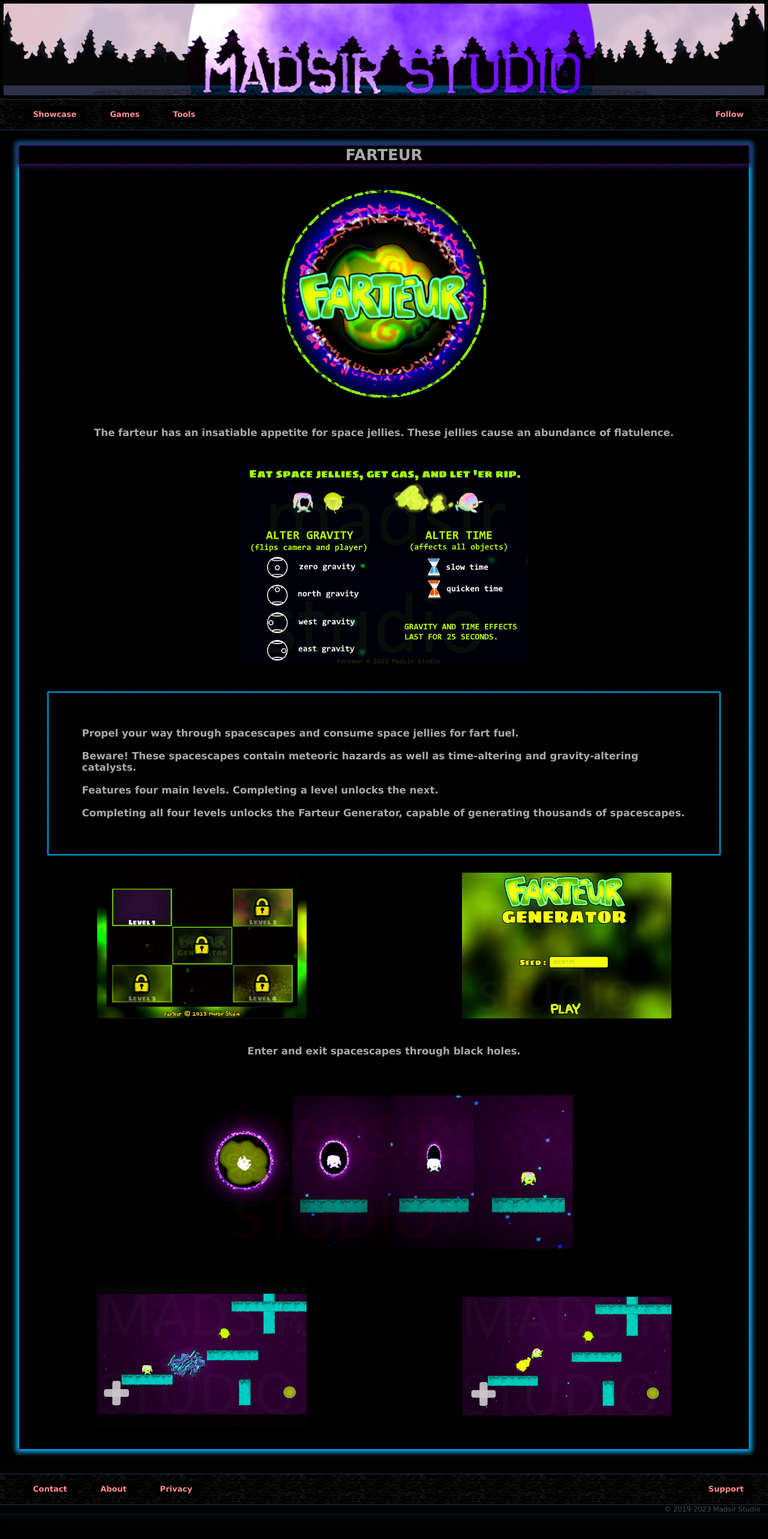
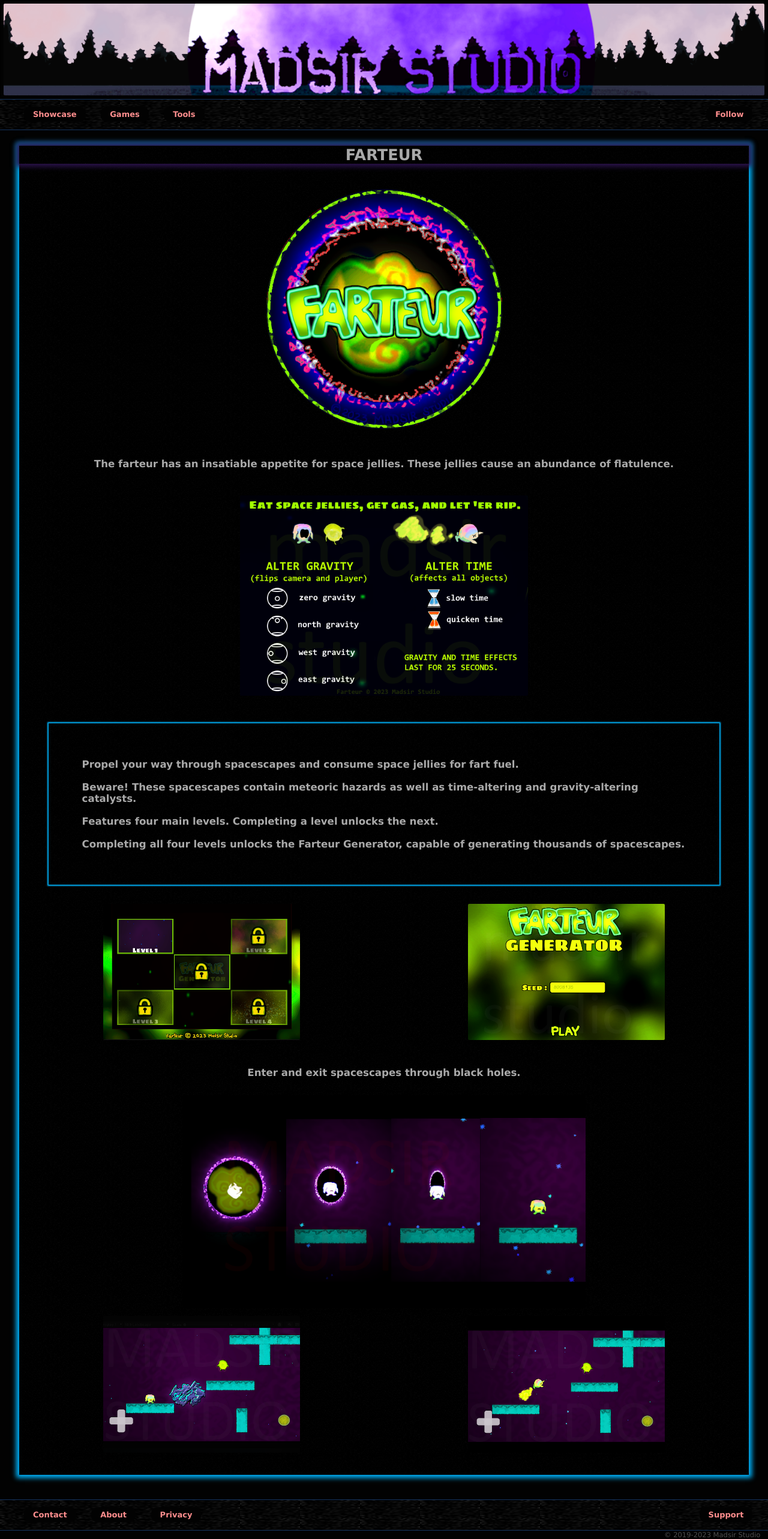
Before and after one commit to Madsir/madsirstudio.github.io, a Jekyll site: the page built from farteur/index.html, in a window 1280 px wide. Shown: the whole page at 60% size. Built offline with Jekyll 4.4.1, drawn with Linux system fonts in a browser that asks for light colours; before the commit the page ends 2523 px from its top, so only the background shows below that.

Commit message:
Update index.html

```diff
--- a/farteur/index.html
+++ b/farteur/index.html
@@ -20,8 +20,8 @@
   margin-right: 2.5%;
 }
   .columns {
-  margin-left: 1%;
-  margin-right: 1%;
+  margin-left: 2.5%;
+  margin-right: 2.5%;
   width: 48%;
   padding: 1px;
 }
@@ -113,7 +113,7 @@
   <h1>FARTEUR</h1>
   <br>
 		<div class="center">
-	<a href="/Assets/farteurmadsirstudio.png"><img src="/Assets/farteurmadsirstudio.png" alt="Farteur" style="width:70%;display:block;margin-left:auto;margin-right:auto"></a>
+	<a href="/Assets/farteurmadsirstudio.png"><img src="/Assets/farteurmadsirstudio.png" alt="Farteur" style="width:80%;display:block;margin-left:auto;margin-right:auto"></a>
 			</div><br>
 	<h4>The farteur has an insatiable appetite for space jellies. These jellies cause an abundance of flatulence. </h4>
 	<br>
@@ -137,7 +137,7 @@
 	<BR>
 	<h4>Enter and exit spacescapes through black holes.</h4>
 			<div class="center">
-	<a href="/Assets/spacescape.png"><img src="/Assets/spacescape.png" alt="space" style="width:75%;display:block;margin-left:auto;margin-right:auto"></a><br></div>
+	<a href="/Assets/spacescape.png"><img src="/Assets/spacescape.png" alt="space" style="width:80%;display:block;margin-left:auto;margin-right:auto"></a><br></div>
 		<div class="row">
  		 <div class="columns">
 			<a href="/Assets/spacescape1.png"><img src="/Assets/spacescape1.png" alt="space1" style="width:60%;display:block;margin-left:auto;margin-right:auto"></a>
```
